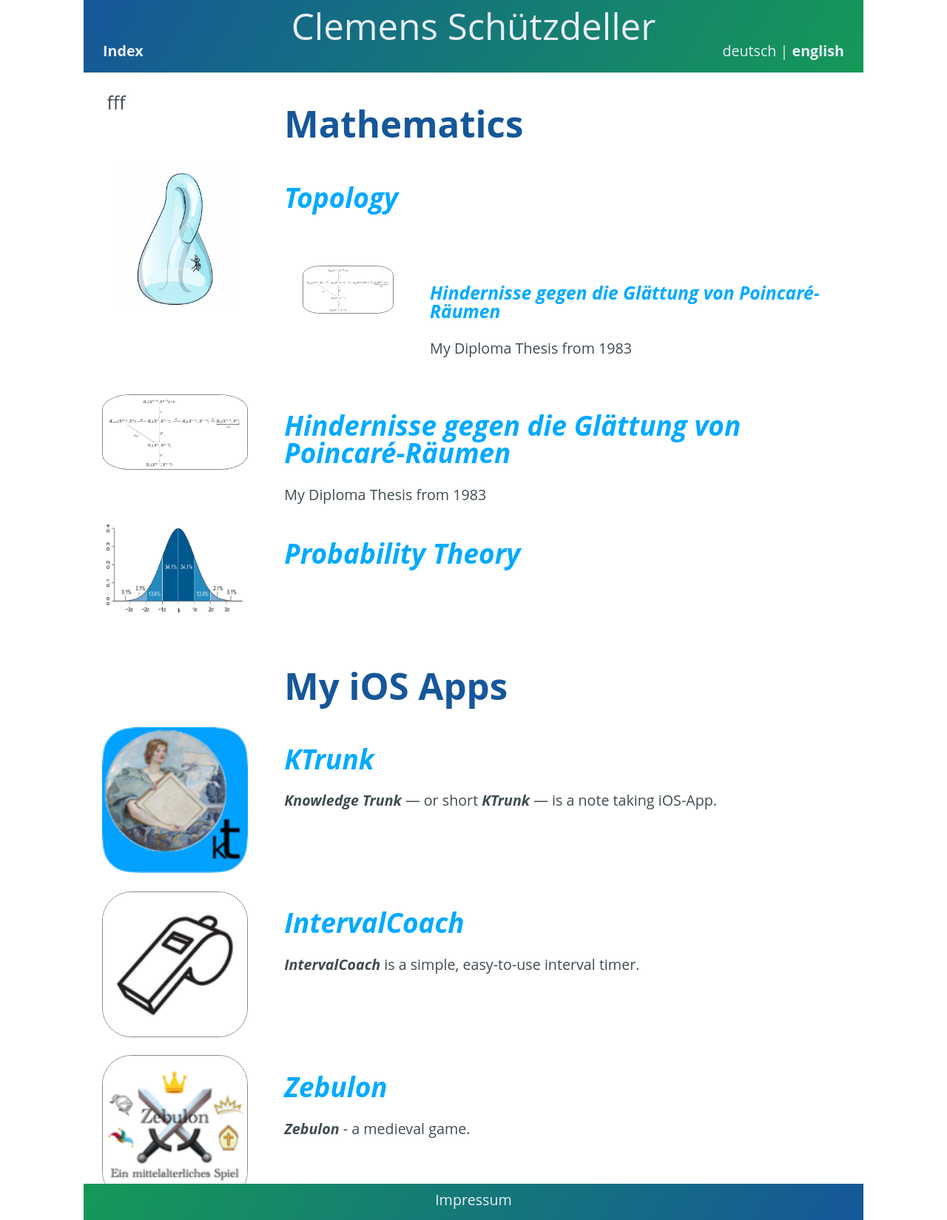
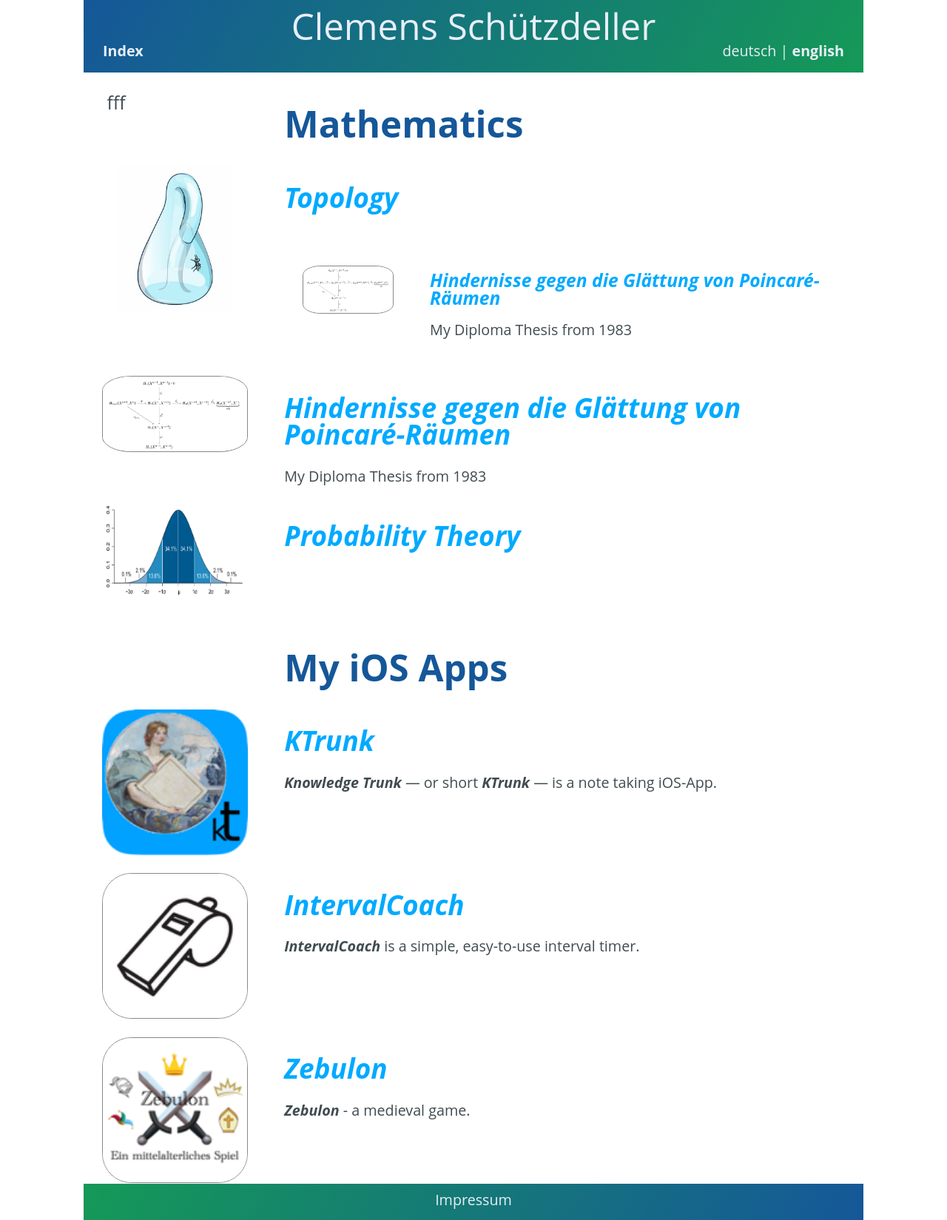
Before and after one commit to cs-LA/home, a Jekyll site: the page built from README.md, in a window 1280 px wide. Shown: the whole page at 74% size. Built offline with Jekyll 4.4.1, drawn with Linux system fonts in a browser that asks for light colours; our own code applies the rules of GitHub Pages for plain Markdown files.

Commit message:
Update myClasses.css

```diff
--- a/styles/myClasses.css
+++ b/styles/myClasses.css
@@ -54,10 +54,10 @@
   max-width: calc(22.0 * var(--base-font-size));
 }
 .gridTitle2 {
-  padding-top: calc(1.0 * var(--base-font-size));
+  padding-top: calc(0.3 * var(--base-font-size));
   font-size: calc(1.0 * var(--base-font-size));
   line-height: 1;
-  padding-bottom: calc(1.0 * var(--base-font-size));
+  padding-bottom: calc(0.7 * var(--base-font-size));
   font-weight: bold;
   font-style: italic;
 }
```
